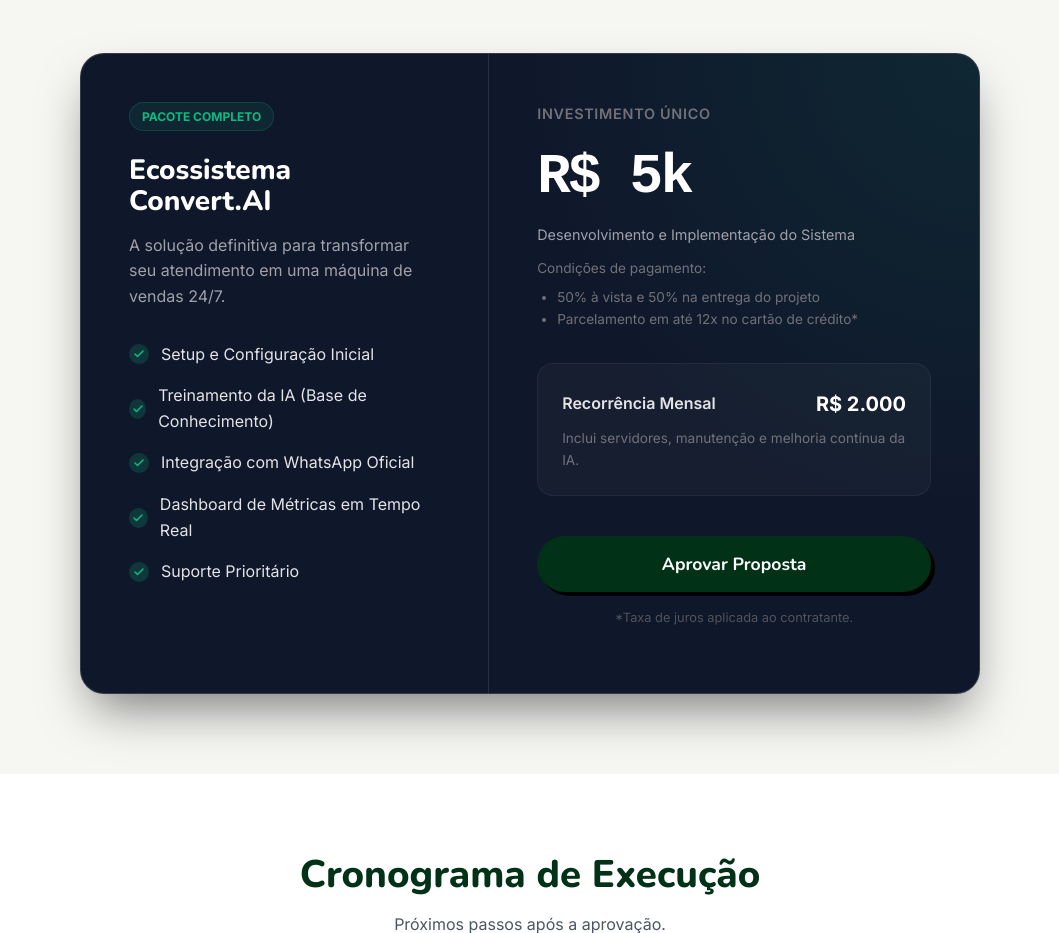
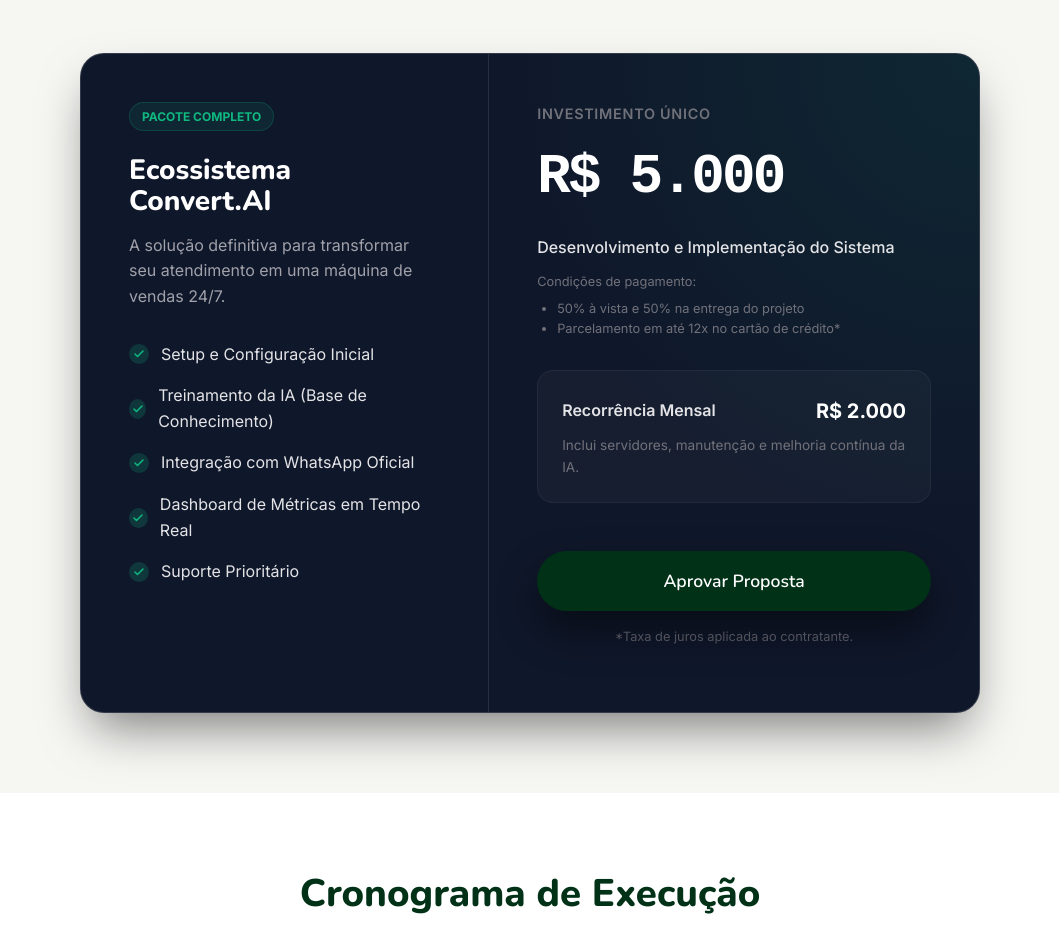
Before and after one commit to mateusolintof/SPA_Proposta_Comercial, a React (Vite) app: page / in a window 1280 px wide. Shown: the part 4820-5753 px from the top of the page, without its empty margins (110-1169 px from the left). Built offline with nearby package versions, Linux system fonts and the light colour scheme.

Commit message:
Changes to be committed: 	modified:   src/components/Investment.jsx

```diff
--- a/src/components/Investment.jsx
+++ b/src/components/Investment.jsx
@@ -80,10 +80,12 @@
                                     INVESTIMENTO ÚNICO
                                 </div>
                                 <div style={{ display: 'flex', alignItems: 'baseline', gap: '0.5rem' }}>
-                                    <span style={{ fontSize: '3.5rem', fontWeight: 800, color: 'white', fontFamily: 'monospace', letterSpacing: '-0.05em' }}>R$ 5k</span>
+                                    <span style={{ fontSize: '3.5rem', fontWeight: 800, color: 'white', fontFamily: 'monospace', letterSpacing: '-0.05em' }}>R$ 5.000</span>
                                 </div>
-                                <div style={{ color: '#a1a1aa', fontSize: '0.9rem' }}>Desenvolvimento e Implementação do Sistema</div>
-                                <div style={{ color: '#71717a', fontSize: '0.85rem', marginTop: '0.75rem' }}>
+                                <div style={{ color: '#e4e4e7', fontSize: '1rem', fontWeight: 500, marginTop: '0.75rem' }}>
+                                    Desenvolvimento e Implementação do Sistema
+                                </div>
+                                <div style={{ color: '#71717a', fontSize: '0.8rem', marginTop: '0.75rem', lineHeight: 1.5 }}>
                                     Condições de pagamento:
                                     <ul style={{ marginTop: '0.5rem', paddingLeft: '1.25rem', marginBottom: 0 }}>
                                         <li>50% à vista e 50% na entrega do projeto</li>
@@ -92,7 +94,7 @@
                                 </div>
                             </div>
 
-                            <div style={{ marginBottom: '2.5rem', padding: '1.5rem', background: 'rgba(255,255,255,0.03)', borderRadius: '1rem', border: '1px solid rgba(255,255,255,0.05)' }}>
+                            <div style={{ marginBottom: '3rem', padding: '1.5rem', background: 'rgba(255,255,255,0.03)', borderRadius: '1rem', border: '1px solid rgba(255,255,255,0.05)' }}>
                                 <div style={{ display: 'flex', justifyContent: 'space-between', alignItems: 'center', marginBottom: '0.5rem' }}>
                                     <span style={{ color: '#e4e4e7', fontWeight: 600 }}>Recorrência Mensal</span>
                                     <span style={{ color: 'white', fontWeight: 700, fontSize: '1.25rem' }}>R$ 2.000</span>
@@ -102,7 +104,18 @@
                                 </div>
                             </div>
 
-                            <button className="btn btn-primary" style={{ width: '100%', justifyContent: 'center', height: '3.5rem', fontSize: '1.1rem' }}>
+                            <button
+                                className="btn btn-primary"
+                                style={{
+                                    width: '100%',
+                                    justifyContent: 'center',
+                                    height: '3.75rem',
+                                    fontSize: '1.1rem',
+                                    fontWeight: 600,
+                                    borderRadius: '999px',
+                                    boxShadow: '0 20px 40px rgba(0, 0, 0, 0.45)'
+                                }}
+                            >
                                 Aprovar Proposta
                             </button>
                             <p style={{ textAlign: 'center', color: '#52525b', fontSize: '0.8rem', marginTop: '1rem' }}>
```
